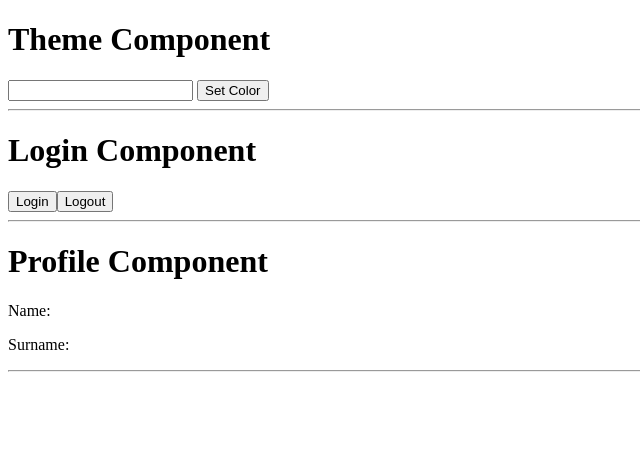
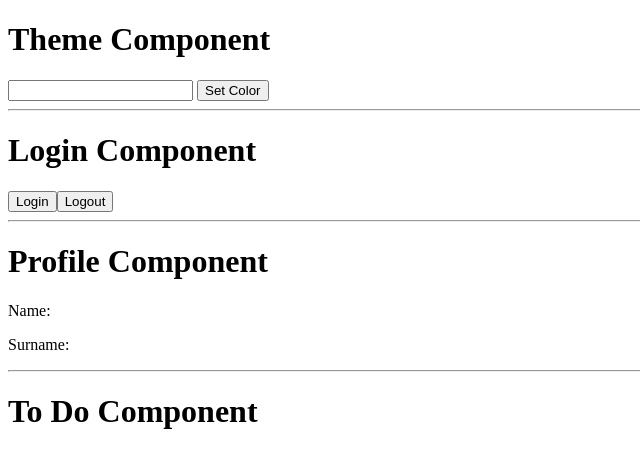
Before and after one commit to GokalpAvcu/relax-toolkitty, a React (Create React App) app: page / in a window 1280 px wide. Shown: the top 468 px of the page, without its empty margins (0-640 px from the left). Built offline with nearby package versions, Linux system fonts and the light colour scheme.

Commit message:
add changes

```diff
--- a/src/App.js
+++ b/src/App.js
@@ -1,6 +1,7 @@
 import LoginComponent from "./components/LoginComponent";
 import ProfileComponent from "./components/ProfileComponent";
 import ThemeComponent from "./components/ThemeComponent";
+import ToDoComponent from "./components/ToDoComponent";
 
 function App() {
   return (
@@ -11,6 +12,7 @@ function App() {
     <hr/>
     <ProfileComponent/>
     <hr/>
+    <ToDoComponent/>
     </div>
   );
 }
--- a/src/components/ThemeComponent.js
+++ b/src/components/ThemeComponent.js
@@ -13,7 +13,7 @@ export const ThemeComponent = () => {
       <input type="text" onChange={(e) => {setColor(e.target.value)}} /> {/* input'a yazdığımız değeri color değişkenine atıyorum. */}
 
       <button onClick={() => {  // butona tıklandığında dispatch ile setTheme fonksiyonuna color değişkenini gönderiyorum.
-        dispatch(setTheme(color))}}> Set Color </button> {/* setTheme fonksiyonu içerisindeki payload değişkenine color değişkenini atıyorum. */}
+        dispatch(setTheme(color))}}>Set Color</button> {/* setTheme fonksiyonu içerisindeki payload değişkenine color değişkenini atıyorum. */}
     </div>
   )
 }
--- /dev/null
+++ b/src/components/ToDoComponent.js
@@ -0,0 +1,11 @@
+import React from 'react'
+
+const ToDoComponent = () => {
+  return (
+    <div>
+        <h1>To Do Component</h1>
+    </div>
+  )
+}
+
+export default ToDoComponent
--- a/src/store/store.js
+++ b/src/store/store.js
@@ -5,6 +5,7 @@ import { themeReducer } from "./features/theme/ThemeSlice";
 
 const rootReducer = combineReducers({
   // combineReducers ile bir obje döndürüyorum. Bu obje içerisinde reducer'lar bulunuyor.
+  // themeReducer ve loginReducer'ı rootReducer'a ekliyorum.
   loginReducer,
   themeReducer
 });
```
